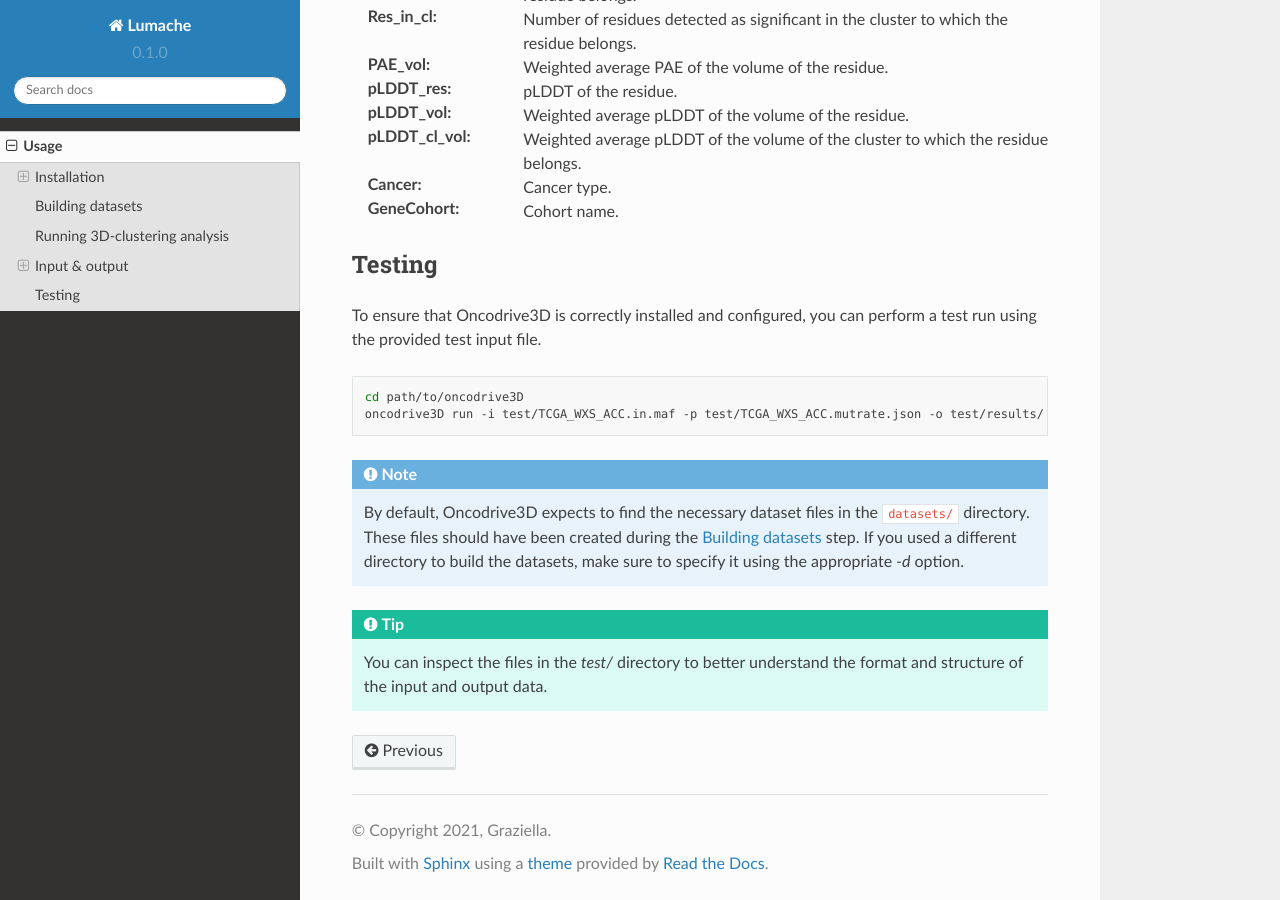
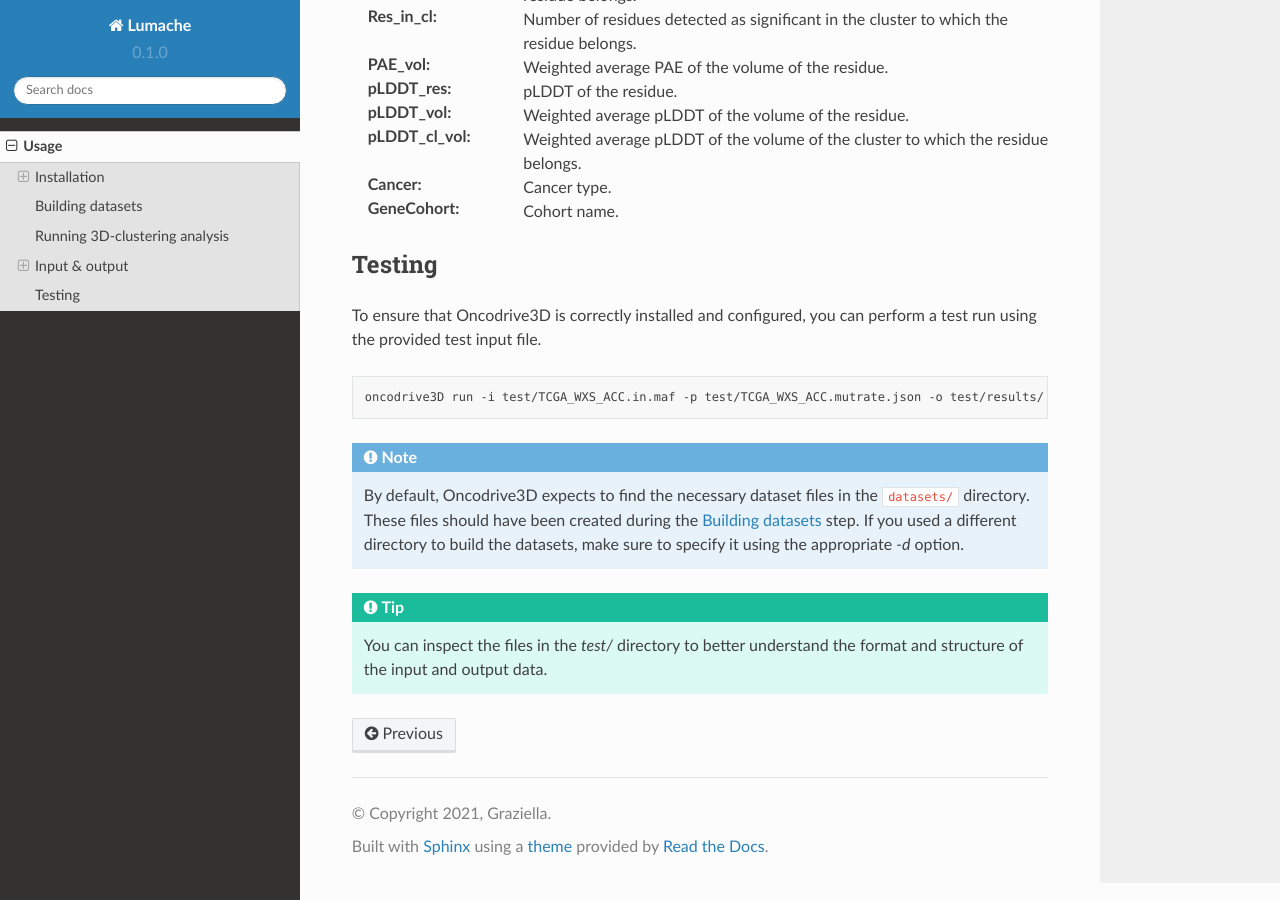
Before and after one commit to St3451/readthedocs_tmp, a Sphinx documentation site: the page built from docs/source/usage.rst, in a window 1280 px wide and 900 px high, scrolled down 7409 px. Built offline with Sphinx 7.4.7 and the Read the Docs theme 2.0.0, drawn with Linux system fonts in a browser that asks for light colours.

Commit message:
update docs

```diff
--- a/docs/source/usage.rst
+++ b/docs/source/usage.rst
@@ -312,7 +312,6 @@ perform a test run using the provided test input file.
 
 .. code-block:: bash
 
-   cd path/to/oncodrive3D
    oncodrive3D run -i test/TCGA_WXS_ACC.in.maf -p test/TCGA_WXS_ACC.mutrate.json -o test/results/
 
 .. note::
```
